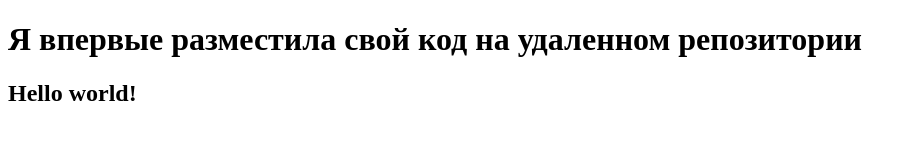
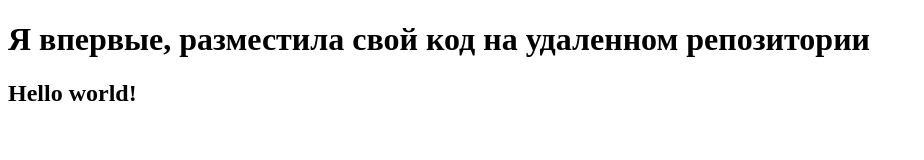
Before and after one commit to AlenaIgu/new-alena, a plain HTML site: page index.html in a window 1280 px wide. Shown: the whole page, without its empty margins (0-924 px from the left). Drawn offline with Linux system fonts and the light colour scheme.

Commit message:
new commit

```diff
--- a/index.html
+++ b/index.html
@@ -7,7 +7,7 @@
     <title>New git project</title>
 </head>
 <body>
-    <h1>Я впервые разместила свой код на удаленном репозитории</h1>
+    <h1>Я впервые, разместила свой код на удаленном репозитории</h1>
     <h2>Hello world!</h2>
 </body>
 </html>
```
